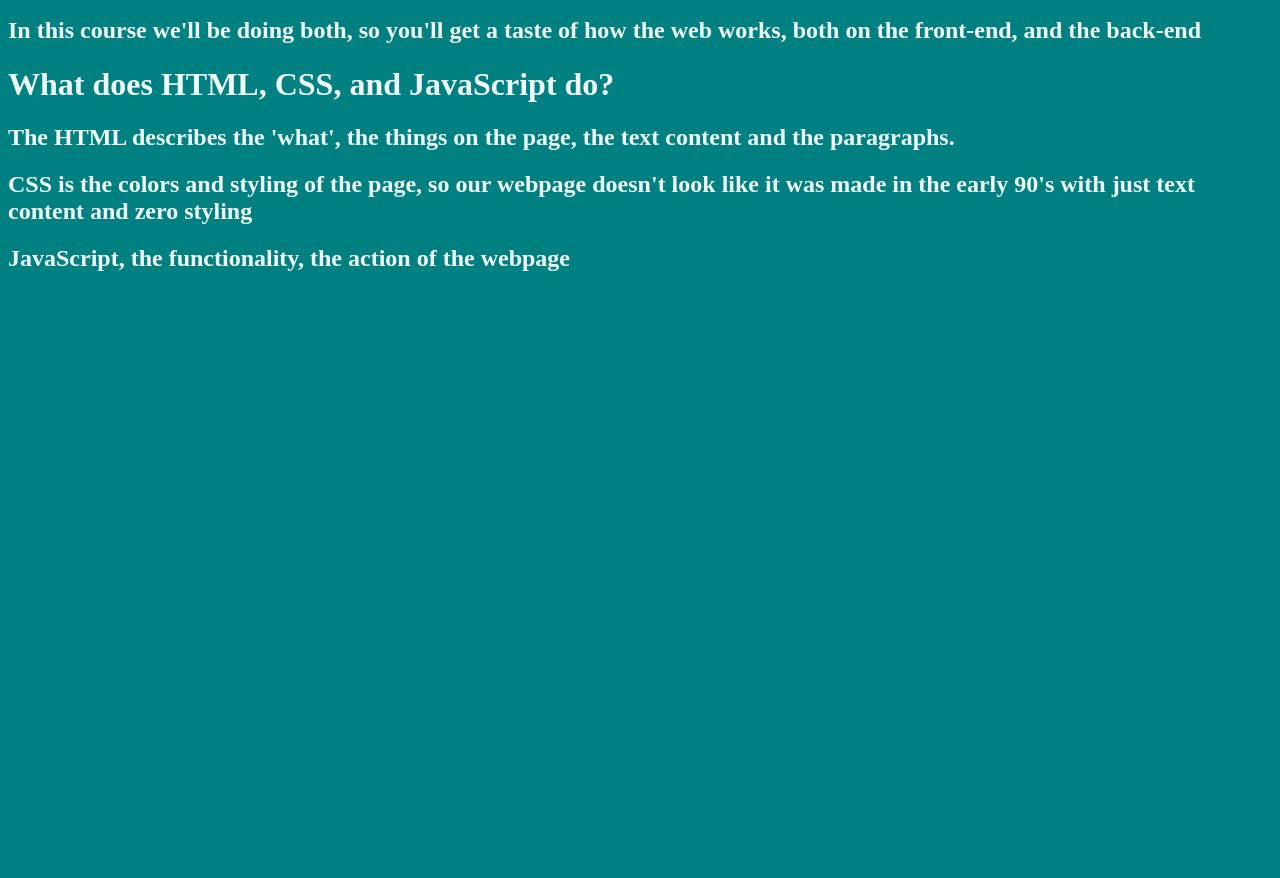
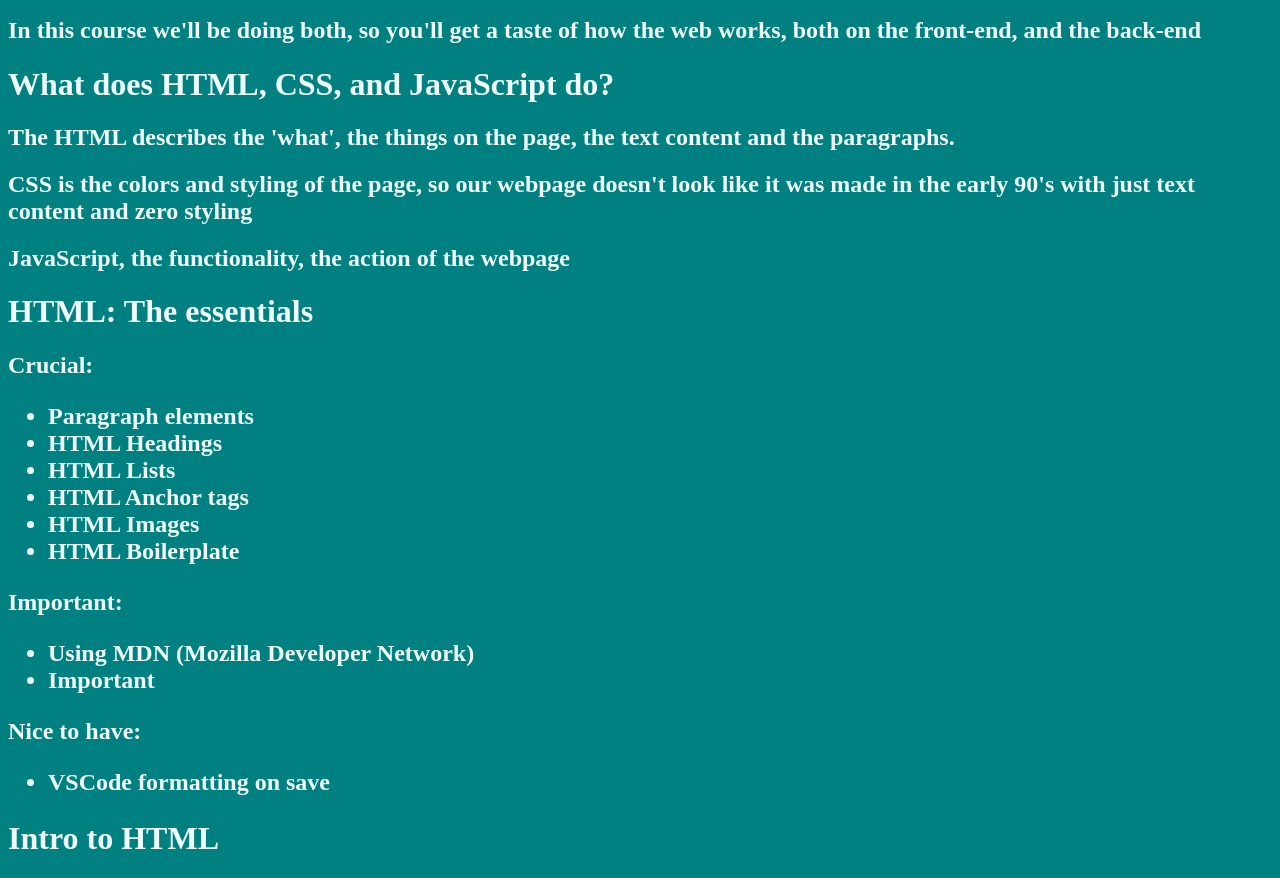
Before and after one commit to LRSORRENTI/COLT-S-WEBDEV-BC-NOTES, a plain HTML site: page index.html in a window 1280 px wide. Shown: the part 3269-4147 px from the top of the page. Before the commit the page ends 3561 px from the top, so only its background shows below. Drawn offline with Linux system fonts and the light colour scheme.

Commit message:
added intro to section contents HTML

```diff
--- a/index.html
+++ b/index.html
@@ -254,7 +254,40 @@ and displays our chickens search for us with images, ads, content etc.
     CSS is the colors and styling of the page, so our webpage
     doesn't look like it was made in the early 90's with
     just text content and zero styling
-</h2>
-<h2>
+           </h2>
+     <h2>
     JavaScript, the functionality, the action of the webpage
 </h2>
+
+<h1>HTML: The essentials </h1>
+<h2>Crucial:<ul>
+    <li>
+Paragraph elements
+</li>
+<li>HTML Headings</li>
+<li>HTML Lists</li>
+<li>HTML Anchor tags</li>
+<li>HTML Images</li>
+<li>HTML Boilerplate</li>
+</ul>
+</h2>
+<h2>Important:
+    <ul>
+        <li>
+            Using MDN (Mozilla Developer Network)
+        </li>
+        <li>
+            Important
+        </li>
+    </ul>
+</h2>
+<h2>Nice to have:
+    <ul>
+        <li>
+            VSCode formatting on save
+        </li>
+    </ul>
+</h2>
+<h1>
+    Intro to HTML
+</h1>
```
